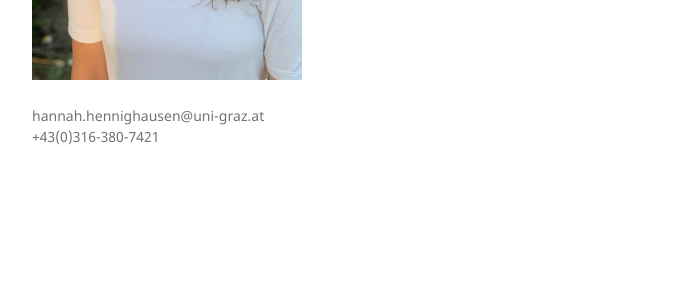
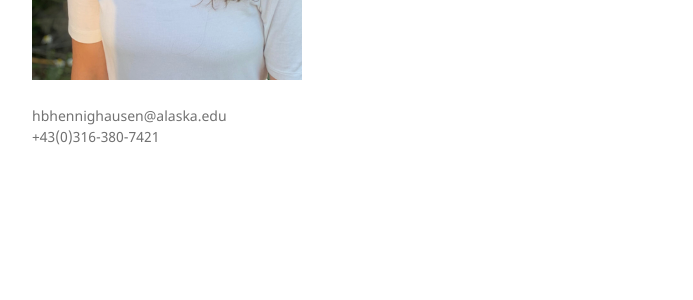
Before and after one commit to hannahhennighausen/hannahhennighausen.github.io, a Jekyll site: the page built from another-page.md, in a window 1280 px wide. Shown: the part 433-733 px from the top of the page, without its empty margins (178-871 px from the left). Built offline with Jekyll 4.4.1, drawn with Linux system fonts in a browser that asks for light colours; the repository's description, which GitHub fills in, is left out; our own code applies the rules of GitHub Pages for plain Markdown files.

Commit message:
Update default.html

```diff
--- a/_layouts/default.html
+++ b/_layouts/default.html
@@ -22,7 +22,7 @@
 
         <p>{{ site.description | default: site.github.project_tagline }}</p>
 
-        <p>hannah.hennighausen@uni-graz.at <br />
+        <p>hbhennighausen@alaska.edu <br />
         +43(0)316-380-7421</p>
 
 
```
